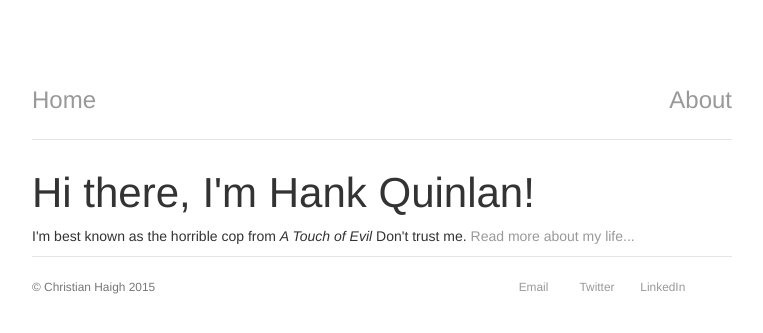
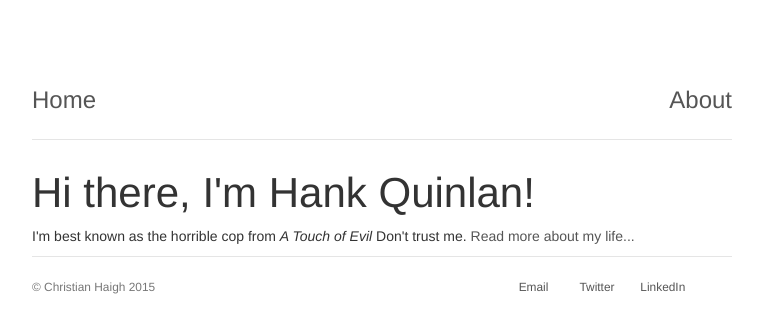
Before and after one commit to christianhaigh/christianhaigh.github.io, a Jekyll site: the page built from index.html, in a window 1280 px wide. Shown: the top 333 px of the page, without its empty margins (258-1021 px from the left). Built offline with Jekyll 4.4.1, drawn with Linux system fonts in a browser that asks for light colours.

Commit message:
Update main.css

```diff
--- a/css/main.css
+++ b/css/main.css
@@ -14,7 +14,7 @@ nav ul li, footer ul li {
 }
 a {
     text-decoration: none;
-    color: #999;
+    color: #555;
 }
 h1 {
     font-size: 3em;
@@ -24,7 +24,7 @@ h1 {
 p {
     font-size: 1.5em;
     line-height: 1.4em;
-    color: #333;
+    color: #555;
 }
 footer {
     border-top: 1px solid #d5d5d5;
```
